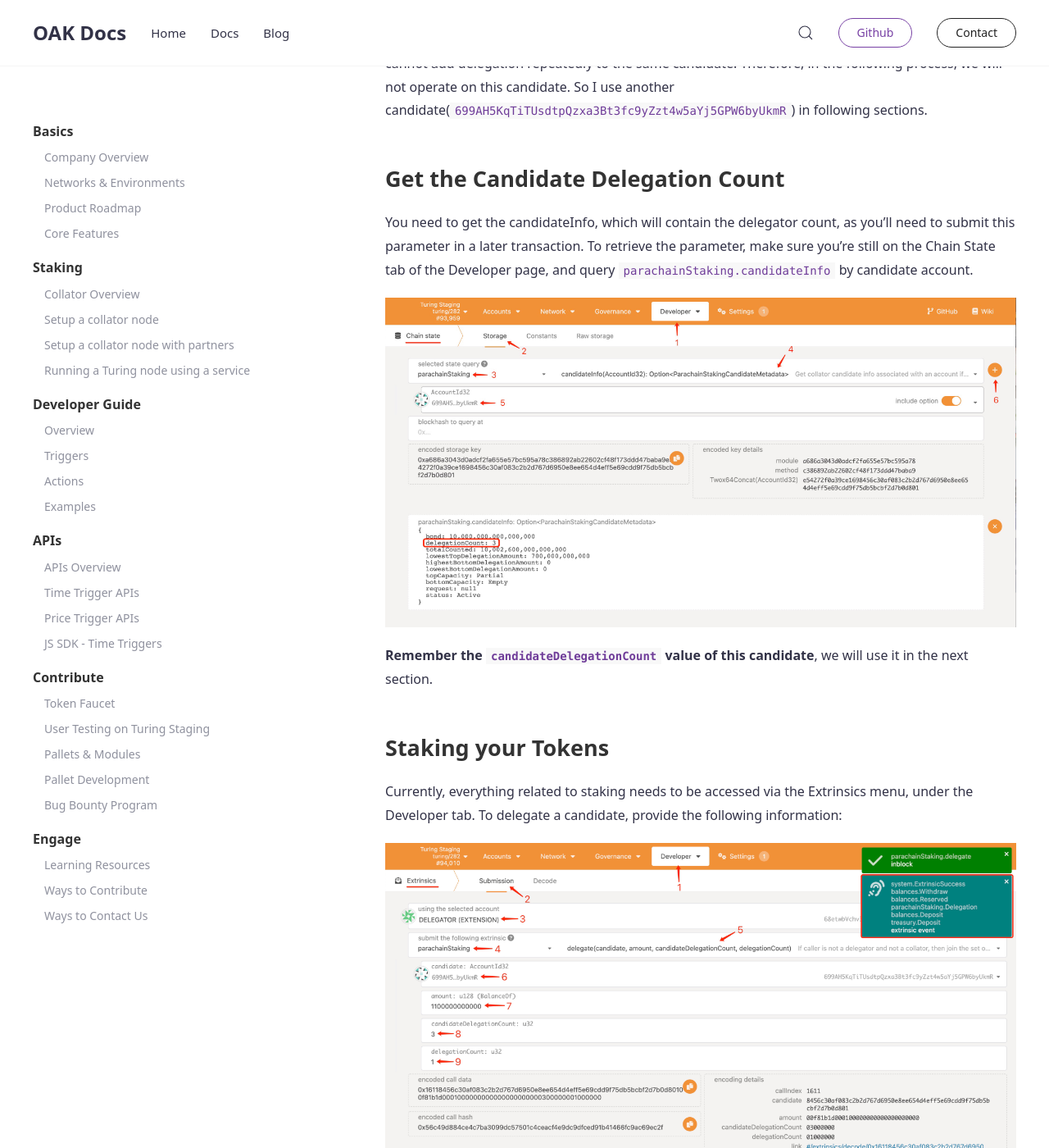
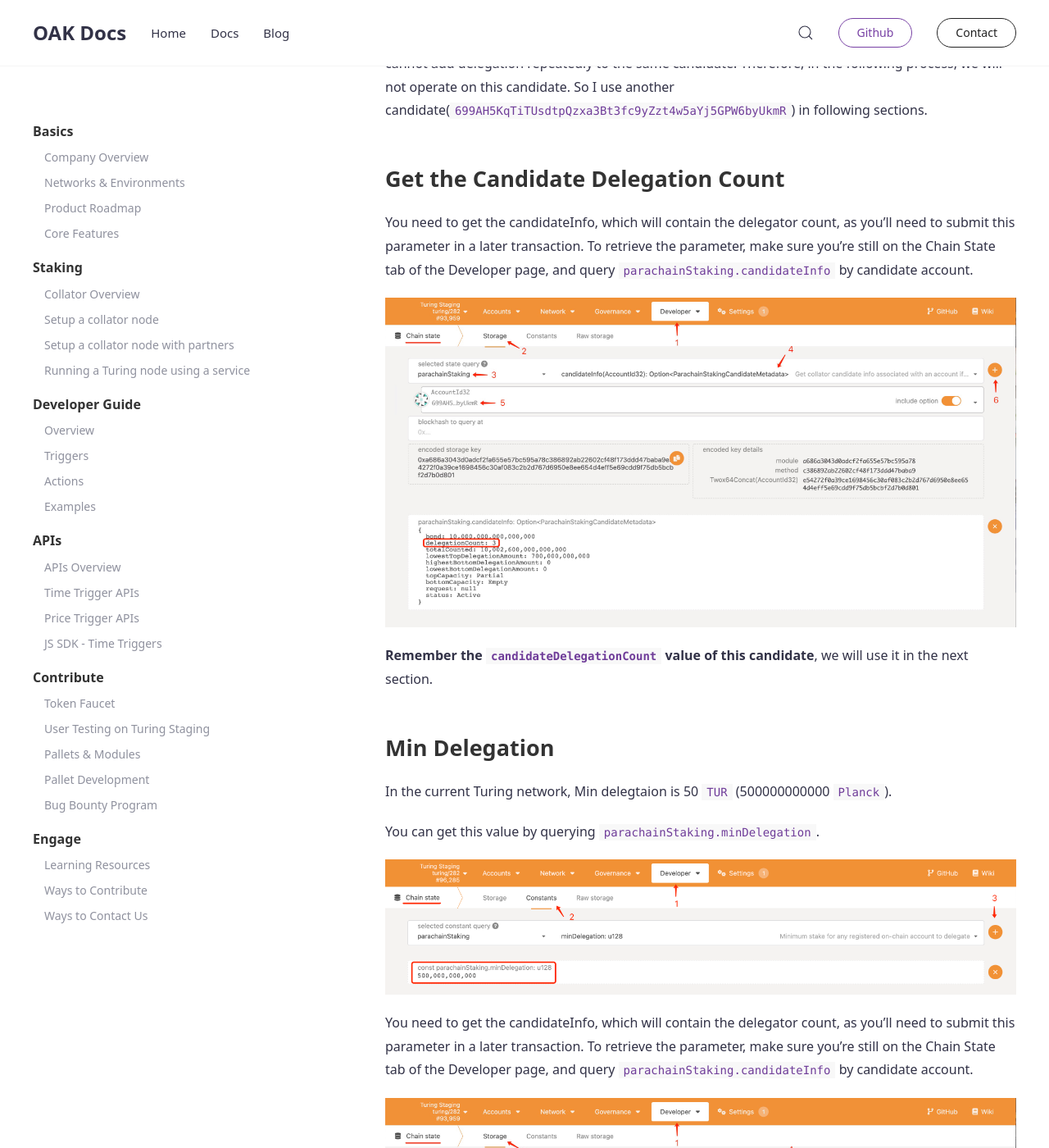
Before and after one commit to AvaProtocol/OAK-docs, a Jekyll site: the page built from _docs/stake-as-a-delegator.md, in a window 1280 px wide and 1400 px high, scrolled down 2256 px. Shown: the whole window at 82% size. Built offline with Jekyll 4.4.1, drawn with Linux system fonts in a browser that asks for light colours; some of the changed text lies outside the part shown.

Commit message:
Add min delegation.

```diff
--- a/_docs/stake-as-a-delegator.md
+++ b/_docs/stake-as-a-delegator.md
@@ -13,7 +13,7 @@ Token holders can add to candidates' stake using their tokens, a process called
 
 Once a candidate joins the active set of collators, they are eligible to produce blocks and receive partial block rewards as part of the token inflationary model. They share these as staking rewards with their delegators, considering their proportional contribution toward their stake in the network.
 
-This guide will show you how to stake on Turing via Polkadot.js Apps.
+This guide will show you how to stake on Turing via [Polkadot.js Apps](https://polkadot.js.org/apps/?rpc=wss%3A%2F%2Frpc.turing.oak.tech#/).
 
 # How to stake to a collator
 
@@ -21,7 +21,7 @@ This guide will show you how to stake on Turing via Polkadot.js Apps.
 
 Before starting to stake tokens, it is important to retrieve the list of collator candidates available in the network. To do so:
 
-1. Head to the Developer tab
+1. Head to the [Developer tab](https://polkadot.js.org/apps/?rpc=wss%3A%2F%2Frpc.turing.oak.tech#/chainstate).
 1. Click on Chain State > Storage
 1. Query `parachainStaking.candidatePool`.
 
@@ -43,6 +43,20 @@ The address of collator candidate is `691Fmzb8rhYmBxLvaqYEUApK22s3o6eCzC4whDY7dZ
 Therefore, in the following process, we will not operate on this candidate. So I use another candidate(`699AH5KqTiTUsdtpQzxa3Bt3fc9yZzt4w5aYj5GPW6byUkmR`) in following sections.
 
 ## Get the Candidate Delegation Count
+
+You need to get the candidateInfo, which will contain the delegator count, as you'll need to submit this parameter in a later transaction. To retrieve the parameter, make sure you're still on the Chain State tab of the Developer page, and query `parachainStaking.candidateInfo` by candidate account.
+
+![candidate-info](../../assets/img/staking-delegation/candidate-info.png)
+
+**Remember the `candidateDelegationCount` value of this candidate**, we will use it in the next section.
+
+## Min Delegation
+
+In the current Turing network, Min delegtaion is 50 `TUR` (500000000000 `Planck`).
+
+You can get this value by querying `parachainStaking.minDelegation`.
+
+![candidate-info](../../assets/img/staking-delegation/min-delegation.png)
 
 You need to get the candidateInfo, which will contain the delegator count, as you'll need to submit this parameter in a later transaction. To retrieve the parameter, make sure you're still on the Chain State tab of the Developer page, and query `parachainStaking.candidateInfo` by candidate account.
 
```
Also changed, not shown: assets/img/staking-delegation/min-delegation.png (added).
